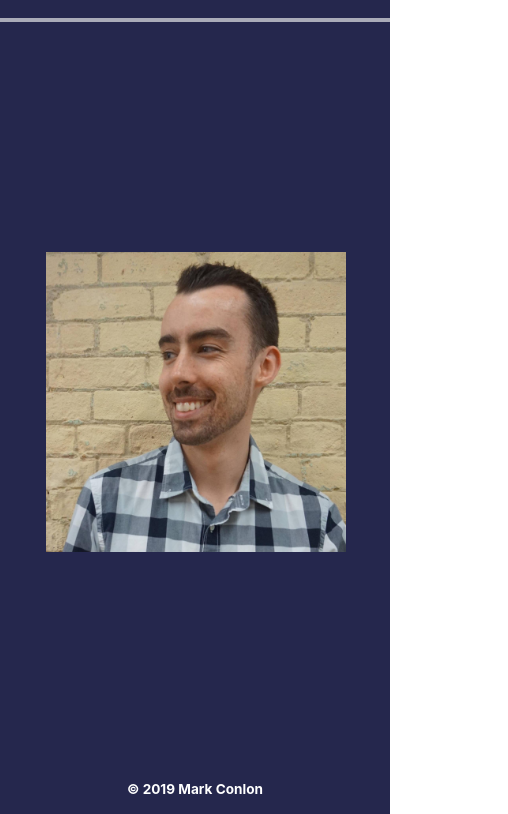
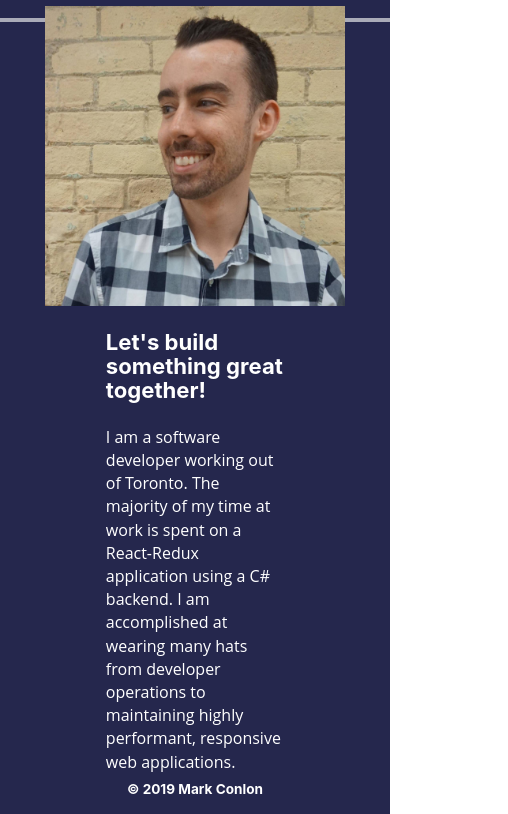
Before and after one commit to markjconlon/portfolio, a Gatsby site: page / in a window 390 px wide. Shown: the part 68-882 px from the top of the page, 508 px wide, since content can reach past the window. Built offline with nearby package versions, Linux system fonts and the light colour scheme; Gatsby itself is replaced by a stand-in of ours.

Commit message:
created helpers.js added devices sizes for media queries and used them to convert index.js to styled components

```diff
--- /dev/null
+++ b/src/components/helpers.js
@@ -0,0 +1,20 @@
+const size = {
+  mobileS: '320px',
+  mobileM: '375px',
+  mobileL: '425px',
+  tablet: '768px',
+  laptop: '1024px',
+  laptopL: '1440px',
+  desktop: '2560px'
+}
+
+export const device = {
+  mobileS: `(max-width: ${size.mobileS})`,
+  mobileM: `(max-width: ${size.mobileM})`,
+  mobileL: `(max-width: ${size.mobileL})`,
+  tablet: `(max-width: ${size.tablet})`,
+  laptop: `(max-width: ${size.laptop})`,
+  laptopL: `(max-width: ${size.laptopL})`,
+  desktop: `(max-width: ${size.desktop})`,
+  desktopL: `(max-width: ${size.desktop})`
+};
--- a/src/pages/index.js
+++ b/src/pages/index.js
@@ -1,7 +1,56 @@
 import React from "react"
+import styled from "styled-components"
 import Layout from "../components/layout"
 import Image from "../components/image"
 import SEO from "../components/seo"
+import { device } from "../components/helpers"
+
+const Main = styled.div`
+  display: flex;
+  align-items: center;
+  justify-content: space-around;
+  height: 90vh;
+
+  @media ${device.tablet}{
+    align-items: space-around;
+    justify-content: center;
+    flex-direction: column;
+  }
+`
+
+const ImgContainer = styled.div`
+  height: 300px;
+  width: 300px;
+  margin-right: 2.9rem;
+  @media ${device.tablet}{
+    margin-bottom: 1.45rem;
+    margin-right: 0;
+  }
+`
+
+const AboutCopy = styled.div`
+  display: flex;
+  flex-direction: column;
+  width: 60%;
+  margin-bottom: 1.45rem;
+  font-family: "Open Sans";
+
+  @media ${device.tablet}{
+    flex-direction: column-reverse;
+  }
+`
+
+const AboutCopyP = styled.p`
+  @media ${device.tablet}{
+    margin: 0;
+  }
+`
+
+const AboutCopyH3 = styled.h3`
+  @media ${device.tablet}{
+    margin-bottom: 1.45rem;
+  }
+`
 
 const IndexPage = () => (
   <Layout>
@@ -12,38 +61,20 @@ const IndexPage = () => (
         maxWidth: 960,
       }}
     >
-      <div
-        style={{
-          display: `flex`,
-          alignItems: `center`,
-          justifyContent: `space-around`,
-          height: `90vh`,
-        }}
-      >
-        <div
-          style={{
-            height: `300px`,
-            width: `300px`,
-            marginRight: `2.9rem`,
-          }}
-        >
+      <Main>
+        <ImgContainer>
           <div style={{ width: `300px`, marginBottom: `1.45rem` }}>
             <Image />
           </div>
-        </div>
+        </ImgContainer>
 
-        <div>
-          <p
-            style={{
-              display: `flex`,
-              flexDirection: `column`,
-              width: `60%`,
-            }} >
+        <AboutCopy>
+          <AboutCopyP>
             I am a software developer working out of Toronto. The majority of my time at work is spent on a React-Redux application using a C# backend. I am accomplished at wearing many hats from developer operations to maintaining highly performant, responsive web applications.
-          </p>
-          <h3 style={{margin: `0`,}}>Let's build something great together!</h3>
-        </div>
-      </div>
+          </AboutCopyP>
+          <AboutCopyH3>Let's build something great together!</AboutCopyH3>
+        </AboutCopy>
+      </Main>
     </div>
   </Layout>
 )
```
